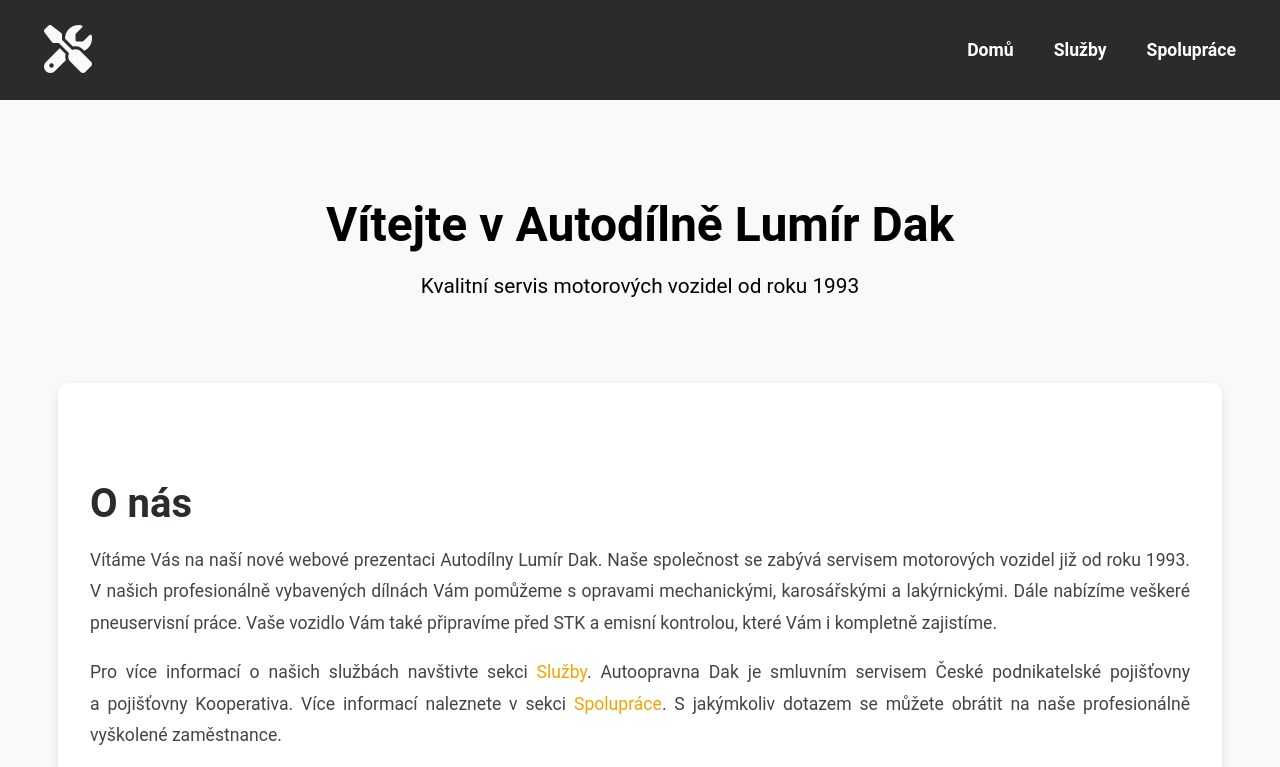
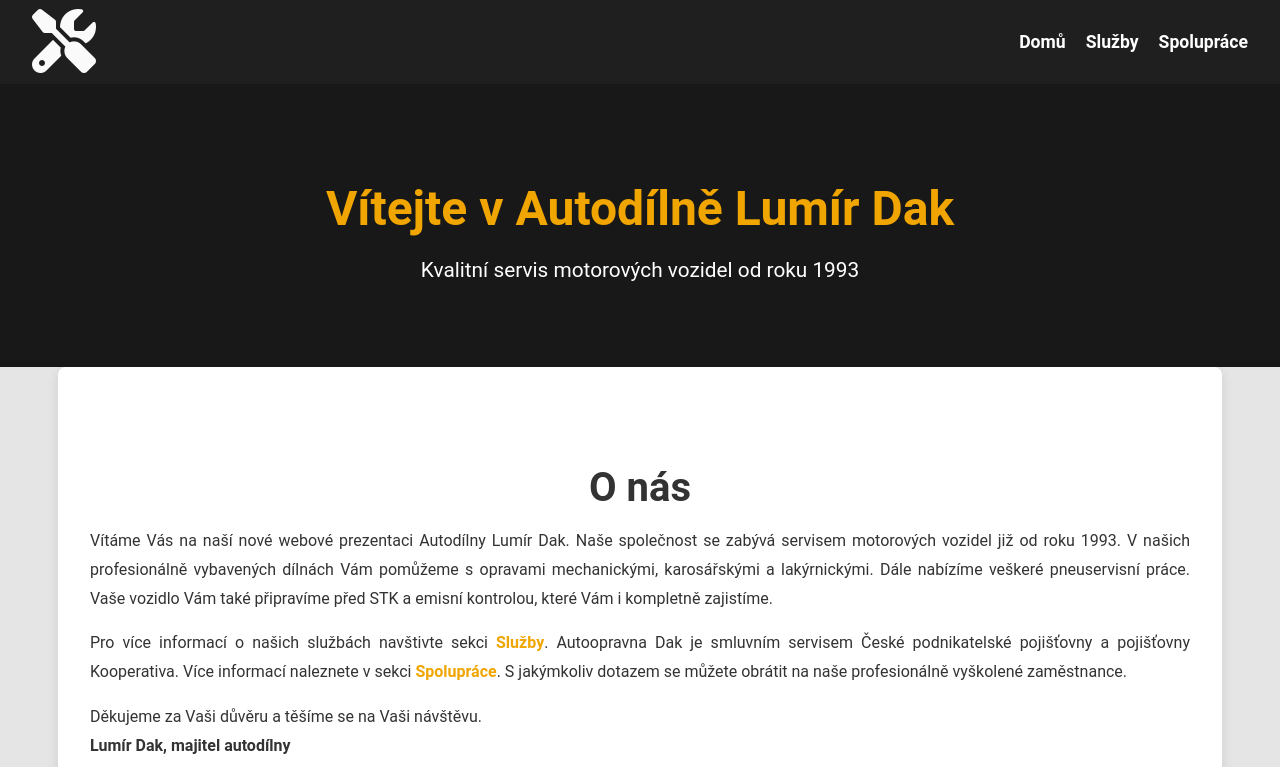
Before and after one commit to JakubBittner/PVA3-Projekt, a plain HTML site: page autoopravnadak/index.html in a window 1280 px wide. Shown: the top 767 px of the page. Drawn offline with Linux system fonts and the light colour scheme.

Commit message:
Add files via upload

```diff
--- a/autoopravnadak/css/index.css
+++ b/autoopravnadak/css/index.css
@@ -4,28 +4,32 @@
     margin: 0;
     padding: 0;
     box-sizing: border-box;
-            background-color: #f9f9f9;
+    background-color: #e5e5e5;
+    color: #333;
 }
 
+
 nav {
-            background-color: #292b2c;
-            padding: 1.5rem;
+    background-color: #1f1f1f;
+    padding: 1rem 2rem;
     display: flex;
     justify-content: space-between;
     align-items: center;
 }
 
 nav .logo {
-            margin: 0 20px;
-            font-size: x-large;
+    font-size: 2rem;
+    transition: transform 0.3s;
 }
+
+nav .logo:hover {
+    transform: rotate(15deg);
+}
+
 nav ul {
     list-style: none;
     display: flex;
-        }
-
-        nav ul li {
-            margin: 0 20px;
+    gap: 20px;
 }
 
 nav ul li a {
@@ -33,51 +37,68 @@
     text-decoration: none;
     font-weight: bold;
     font-size: 1.1rem;
-            transition: color 0.3s ease;
+    transition: color 0.3s ease, transform 0.3s ease;
 }
 
 nav ul li a:hover {
-            color: #f4a300;
+    color: #f0a500;
+    transform: scale(1.1);
 }
 
+/* Hlavička stránky */
 header {
-            background: url('images/auto-repair-banner.jpg') no-repeat center center/cover;
     color: white;
     padding: 4rem 2rem;
     text-align: center;
+    position: relative;
+}
+
+header::before {
+    content: "";
+    position: absolute;
+    top: 0;
+    left: 0;
+    width: 100%;
+    height: 100%;
+    background: rgb(24, 24, 24);
+}
+
+header h1, header p {
+    position: relative;
+    z-index: 1;  /*výška na ose z */
 }
 
 header h1 {
     font-size: 3rem;
     margin-bottom: 10px;
     font-weight: 700;
-            color: black;
+    color: #f0a500;
+    animation: fadeIn 1s ease-in-out;
 }
 
 header p {
     font-size: 1.3rem;
-            color: black;
+    animation: fadeIn 1.5s ease-in-out;
 }
 
+/* Sekce */
 section {
     padding: 4rem 2rem;
     max-width: 1100px;
     margin: 0 auto;
-            background-color: white;
-            border-radius: 10px;
-            box-shadow: 0 4px 10px rgba(0, 0, 0, 0.1);
+    background-color: #ffffff;
+    border-radius: 8px;
+    box-shadow: 0 4px 12px rgba(0, 0, 0, 0.1);
+    transition: transform 0.3s;
 }
+
+
 
 section h2 {
     font-size: 2.5rem;
-            color: #292b2c;
+    color: #333;
     margin-bottom: 1rem;
-        }
-
-        section p {
-            font-size: 1.1rem;
-            line-height: 1.8;
-            color: #444;
+    text-align: center;
 }
 
 .about-us {
@@ -86,15 +107,22 @@
 
 .about-us p {
     margin-bottom: 1rem;
+    line-height: 1.8;
 }
 
 .about-us a {
-            color: 	#f4a300;
+    color: #f0a500;
     text-decoration: none;
+    font-weight: bold;
 }
 
+.about-us a:hover {
+    text-decoration: underline;
+}
+
+/* Sekce CTA */
 .cta {
-            background-color: #292b2c;
+    background-color: #1f1f1f;
     color: white;
     text-align: center;
     padding: 3rem;
@@ -104,47 +132,36 @@
 .cta h2 {
     font-size: 2.5rem;
     margin-bottom: 1rem;
-            color: #ffffff;
+    color: #f0a500;
+    animation: fadeIn 1s ease-in-out;
 }
 
 .cta p {
     font-size: 1.2rem;
     margin-bottom: 1.5rem;
-            color: #ffffff;
 }
 
-        .cta a:hover {
-            background-color: #e59400;
+/* Parallax sekce */
+#parallax {
+    background-image:url(../img/zach-zook-0yoKiuukRQg-unsplash.jpg);
+    height: 300px;
+    background-attachment: fixed;
+    background-position: center;
+    background-size: cover;
+    display: flex;
+    align-items: center;
+    justify-content: center;
 }
-
+/* Patka stránky */
 footer {
-            background-color: #292b2c;
-            color: #e59400;
+    background-color: #1f1f1f;
+    color: #ffffff;
     text-align: center;
-            padding: 1rem 0;
+    padding: 1.5rem 0;
+    font-size: 0.9rem;
 }
 
 footer p {
     margin: 0.5rem 0;
-            color: #e59400;
+    color: #ffffff;
 }
-
-        #parallax {
-
-            background-image: url(../img/zach-zook-0yoKiuukRQg-unsplash.jpg);
-            height: 300px;
-            background-attachment: fixed;
-            background-position: center;
-            background-repeat: no-repeat;
-            background-size: cover;
-        }
-
-        #parallax .content {
-            display: flex;
-            flex-direction: column;
-            text-align: center;
-            justify-content: center;
-            align-items: center;
-            height: 100%;
-            padding: 0 2rem;
-        }
--- a/autoopravnadak/css/lumirdaksluzby.css
+++ b/autoopravnadak/css/lumirdaksluzby.css
@@ -8,7 +8,7 @@
         }
 
         nav {
-            background-color: #292b2c;
+            background-color: #1f1f1f;
             padding: 1.5rem;
             display: flex;
             justify-content: space-between;
@@ -16,10 +16,14 @@
         }
 
         nav .logo {
-            margin: 0 20px;
-            font-size: x-large;
+            font-size: 2rem;
+            color: #f0a500;
+            transition: transform 0.3s;
         }
 
+        nav .logo:hover {
+            transform: rotate(15deg);
+        }
         nav ul {
             list-style: none;
             display: flex;
@@ -44,7 +48,7 @@
         header {
             text-align: center;
             padding: 3rem;
-            background: linear-gradient(to right, #292b2c, #2e3131);
+            background: rgb(24, 24, 24);
             color: white;
         }
 
@@ -52,6 +56,7 @@
             font-size: 3rem;
             margin-bottom: 10px;
             font-weight: 700;
+            color: #f0a500;
         }
 
         header p {
@@ -112,7 +117,7 @@
         }
 
         footer {
-            background-color: #292b2c;
+            background: rgb(24, 24, 24);
             color: white;
             text-align: center;
             padding: 2rem 0;
--- a/autoopravnadak/css/lumirdakspoluprace.css
+++ b/autoopravnadak/css/lumirdakspoluprace.css
@@ -7,7 +7,7 @@ body {
 }
 
 nav {
-    background-color: #292b2c;
+    background-color: #1f1f1f;
     padding: 1.5rem;
     display: flex;
     justify-content: space-between;
@@ -15,8 +15,12 @@ nav {
 }
 
 nav .logo {
-    margin: 0 20px;
-    font-size: x-large;
+    font-size: 2rem;
+    transition: transform 0.3s;
+}
+
+nav .logo:hover {
+    transform: rotate(15deg);
 }
 
 nav ul {
@@ -43,7 +47,7 @@ nav ul li a:hover {
 header {
     text-align: center;
     padding: 3rem;
-    background-color: #303233;
+    background: rgb(24, 24, 24);
     color: white;
 }
 
@@ -51,6 +55,7 @@ header h1 {
     font-size: 3rem;
     margin-bottom: 10px;
     font-weight: 700;
+    color: #f0a500;
 }
 
 header p {
@@ -96,7 +101,7 @@ section p {
 }
 
 footer {
-    background-color: #303233;
+    background: rgb(24, 24, 24);
     color: white;
     text-align: center;
     padding: 2rem 0;
--- /dev/null
+++ b/autoopravnadak/css/mobile.css
@@ -0,0 +1,44 @@
+
+body {
+    font-size: 14px;
+    padding: 10px;
+}
+
+#navbar {
+    display: flex;
+    flex-direction: column;
+    align-items: center;
+    padding: 10px;
+
+}
+
+section h2{
+    text-align: center;
+    color: rgb(0, 0, 0);
+
+}
+
+#nav .logo {
+    display: flex;
+    justify-content: center;
+    align-items: center;
+    margin: auto;
+}
+
+.nav-links {
+    display: flex;
+    flex-direction: column;
+    gap: 10px;
+    text-align: center;
+}
+
+.header {
+    text-align: center;
+    padding: 20px;
+}
+
+.about-us h2{
+    padding: 15px;
+
+
+}
--- /dev/null
+++ b/autoopravnadak/css/widescreen.css
@@ -0,0 +1,29 @@
+
+body {
+    font-size: 18px;
+    margin: 0 auto;
+    max-width: 1200px;
+}
+
+section h2{
+    text-align: center;
+    color: orange;
+
+}
+#navbar {
+    display: flex;
+    justify-content: space-between;
+    padding: 20px;
+}
+
+.nav-links {
+    display: flex;
+    gap: 30px;
+}
+
+.about-us {
+    display: grid;
+    grid-template-columns: 1fr 1fr;
+    gap: 20px;
+    padding: 20px;
+}
--- a/autoopravnadak/index.html
+++ b/autoopravnadak/index.html
@@ -2,10 +2,13 @@
 <html lang="cs">
 <head>
     <link rel="stylesheet" href="https://cdnjs.cloudflare.com/ajax/libs/font-awesome/6.6.0/css/all.min.css" integrity="sha512-Kc323vGBEqzTmouAECnVceyQqyqdsSiqLQISBL29aUW4U/M7pSPA/gEUZQqv1cwx4OnYxTxve5UMg5GT6L4JJg==" crossorigin="anonymous" referrerpolicy="no-referrer" />
+    <link rel="stylesheet" href="./css/index.css">
+    <link rel="stylesheet" href="./css/mobile.css" media="(max-width: 768px)">
+    <link rel="stylesheet" href="./css/widescreen.css" media="(max-width: 1200px)">
     <meta charset="UTF-8">
     <meta name="viewport" content="width=device-width, initial-scale=1.0">
     <title>Autodílna Lumír Dak - Vítejte</title>
-    <link rel="stylesheet" href="./css/index.css">
+
 
 </head>
 <body>
```
Also changed, not shown: autoopravnadak/lumirdakspoluprace.html (+3 -3 lines), autoopravnadak/img/images (1).png (added), autoopravnadak/img/images (2).png (added), autoopravnadak/img/images.png (added). Lines whose indentation alone changed are shown as unchanged.
